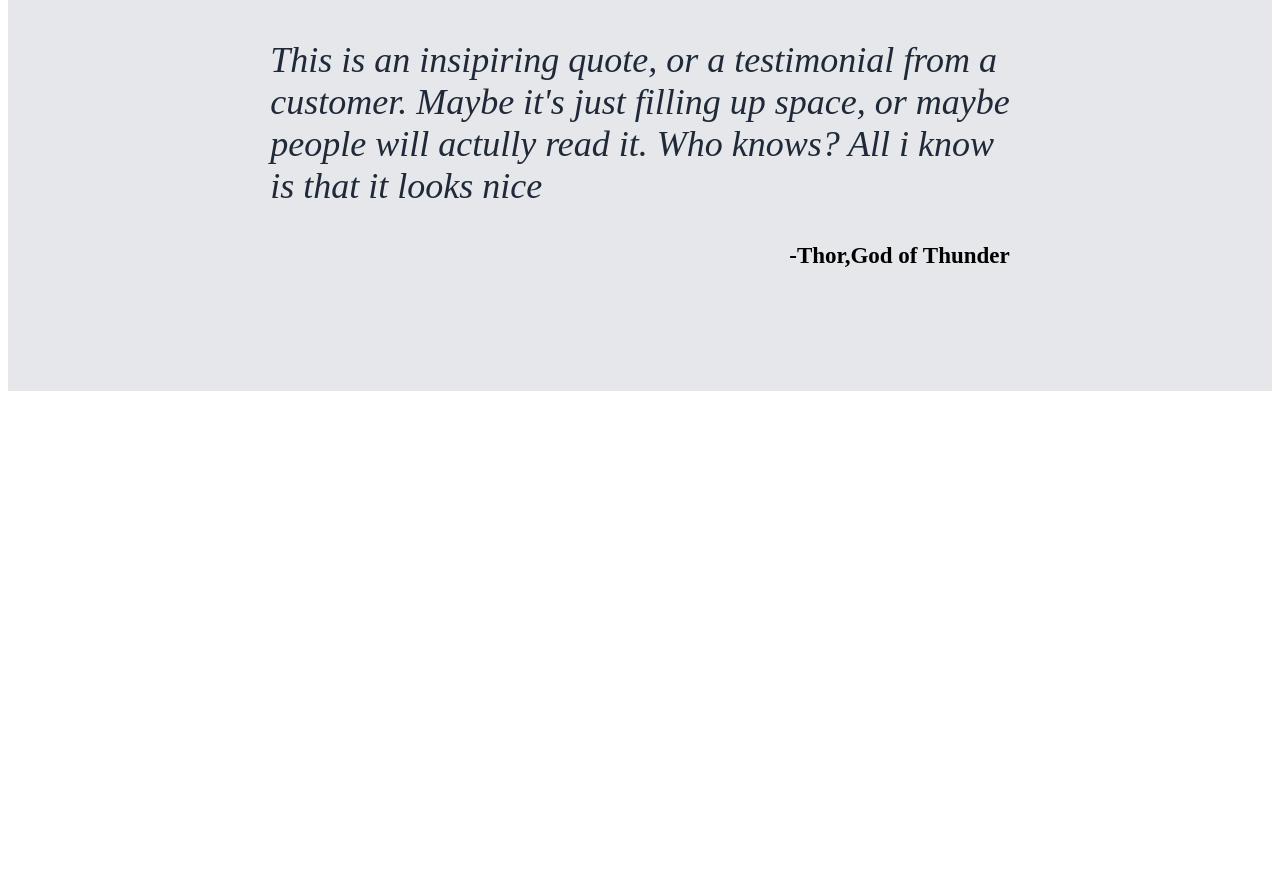
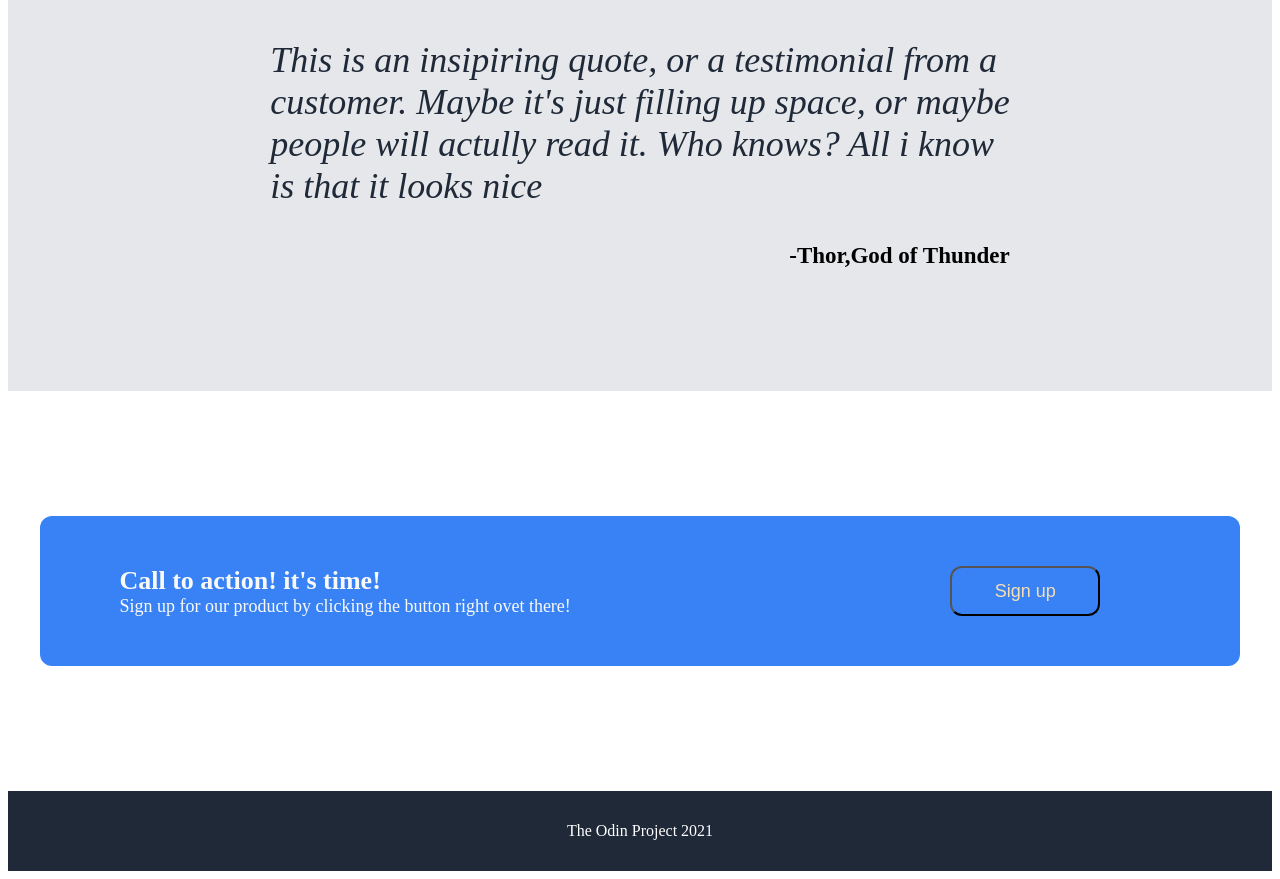
Before and after one commit to NevinG32/odin-landing_page, a plain HTML site: page index.html in a window 1280 px wide. Shown: the part 1117-1996 px from the top of the page. Before the commit the page ends 1516 px from the top, so only its background shows below. Drawn offline with Linux system fonts and the light colour scheme.

Commit message:
Finished section 4 and footer

```diff
--- a/index.html
+++ b/index.html
@@ -90,5 +90,26 @@
 
 </div>
 
+
+<div class="sect4 flex-container">
+
+    <div class="flex-container sect4-insidediv">
+        <div class="sect4-tdiv">
+           <p class="sec4-p sect4-insidemargin"> <span class="sect4-heading">Call to action! it's time!<br></span>
+            Sign up for our product by clicking the button right ovet there!</p>
+        </div>
+        <div class="sect4-bdiv">
+            <button class="sect4-button">Sign up</button>
+        </div>
+    </div>
+
+</div>
+
+
+
+<div class="flex-container fdiv">
+    <footer>The Odin Project 2021</footer>
+</div>
+
 </body>
 </html>
--- a/styles.css
+++ b/styles.css
@@ -136,7 +136,7 @@ align-items: flex-start;
 .sect3-pt{
     font-size: 36px;
     font-style: italic;
-    font-weight:300;
+    font-weight:lighter;
     color: #1F2937;
 }
 
@@ -147,3 +147,66 @@ align-items: flex-start;
    margin-bottom: 10px;
 
 }
+
+.sect4{
+    height: 400px;
+    align-items: center;
+    justify-content: center;
+}
+
+.sect4-insidediv{
+    align-items: center;
+    justify-content: center;
+    background-color: #3882F6;
+    height: 150px;
+    width: 1200px;
+    border-radius: 12px;
+
+}
+
+.sect4-tdiv{
+    display: flex;
+    flex: 4 1 auto;
+    justify-content: center;
+    align-items: center;
+    flex-direction: column;
+
+
+}
+
+.sect4-bdiv{
+    flex: 1 1 auto;
+    margin-right: 100px;
+
+}
+.sect4-heading{
+    font-weight: bold;
+    font-size:26px;
+    display: block;
+
+    color: #F9FAF8;
+
+}
+
+.sec4-p{
+    font-size: 18px;
+    color: #F9FAF8;
+    margin-right: 300px;
+}
+
+.sect4-button{
+    height: 50px;
+    width: 150px;
+    background-color: #3882F6;
+    color: wheat;
+    font-size: 18px;
+    border-radius: 12px;
+}
+
+.fdiv{
+    background-color: #1F2937;
+    height: 80px;
+    align-items: center;
+    justify-content: center;
+    color: white;
+}
```
Also changed, not shown: 1 other file.
